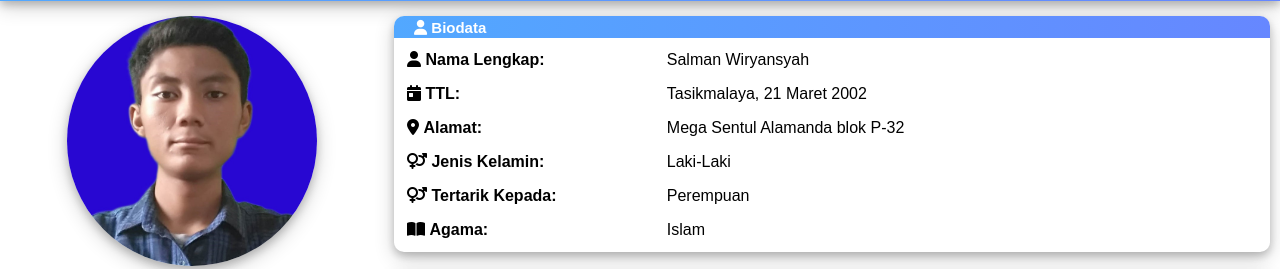
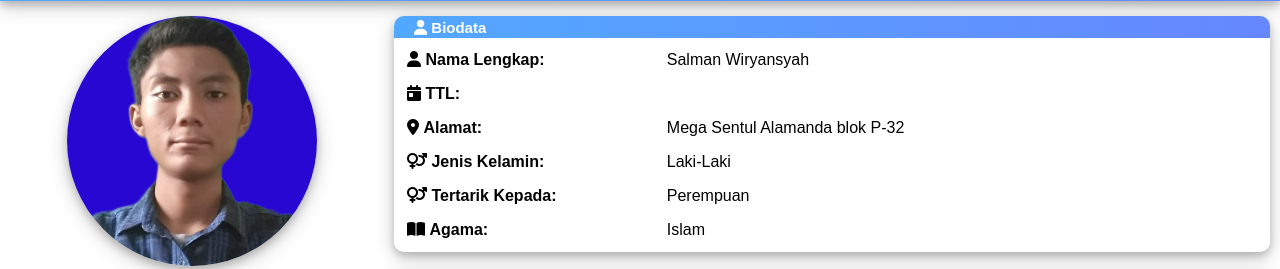
Before and after one commit to Salman-n/Salman-n.github.io, a plain HTML site: page index.html in a window 1280 px wide. Shown: the part 47-316 px from the top of the page. Drawn offline with nearby package versions, Linux system fonts and the light colour scheme; a web font is replaced by a local one.

Commit message:
Update index.html

```diff
--- a/index.html
+++ b/index.html
@@ -71,7 +71,7 @@
                                 </tr>
                                 <tr>
                                   <td class="table-left"><i class="fas fa-calendar-day"></i> <b>TTL:</b></td>
-                                  <td>Tasikmalaya, 21 Maret 2002</td>
+                                  <td></td>
                                 </tr>
                                 <tr>
                                     <td class="table-left"><i class="fas fa-map-marker-alt"></i> <b>Alamat:</b></td>
```
